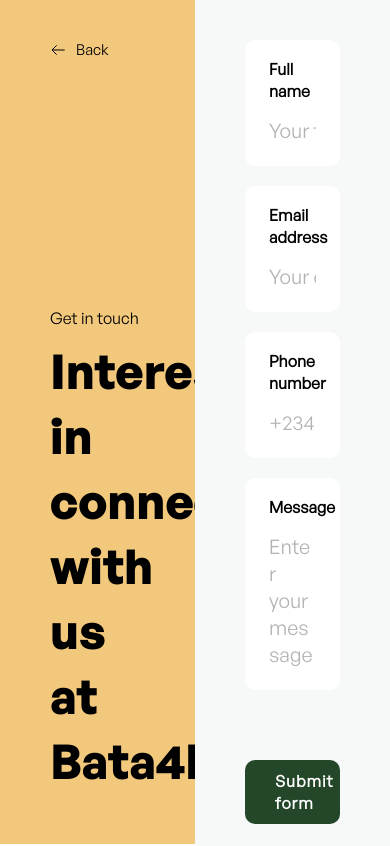
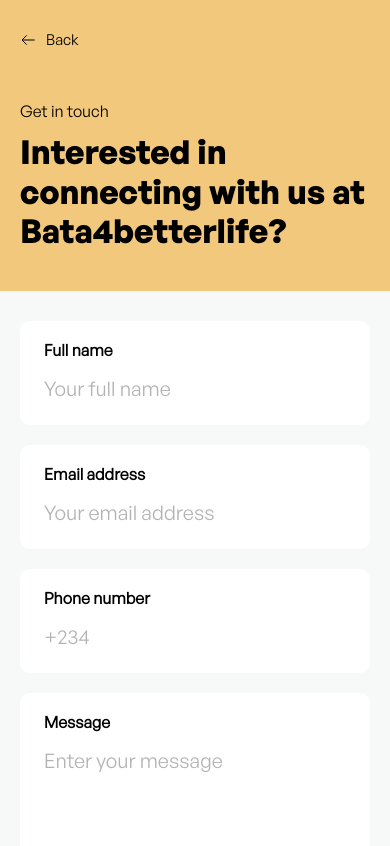
Before and after one commit to GainAfrica/bata4betterlife, a React (Vite) app: page /contact in a window 390 px wide. Shown: the top 846 px of the page. Built offline with nearby package versions, Linux system fonts and the light colour scheme.

Commit message:
feat: more responsiveness

```diff
--- a/src/styles/css/main.css
+++ b/src/styles/css/main.css
@@ -244,8 +244,14 @@
     padding-bottom: 0rem;
   }
 }
+@media screen and (max-width: 500px) {
+  .about {
+    padding: 10rem 3rem;
+  }
+}
 .general-form__container {
   min-height: 100vh;
+  display: flex;
 }
 .general-form__box {
   padding: 4rem 5rem 5rem;
@@ -353,6 +359,37 @@
   line-height: 2rem;
 }
 
+@media (max-width: 950px) {
+  .general-form__container {
+    flex-direction: column;
+    justify-content: center;
+    align-items: center;
+  }
+  .general-form__box {
+    position: relative;
+    height: auto;
+    gap: 50px;
+    width: 100%;
+    padding: 3rem 4rem 4rem;
+  }
+  .general-form__title {
+    font-size: 3.3rem;
+    line-height: 120%;
+  }
+  .general-form__form {
+    margin-left: initial;
+    width: 100%;
+    padding: 3rem 4rem 4rem;
+  }
+}
+@media (max-width: 450px) {
+  .general-form__box {
+    padding: 3rem 2rem 4rem;
+  }
+  .general-form__form {
+    padding: 3rem 2rem 4rem;
+  }
+}
 .hero {
   background: url(../../assets/images/hero.png);
   background-repeat: no-repeat;
@@ -621,6 +658,9 @@
   }
 }
 @media screen and (max-width: 500px) {
+  .services {
+    padding: 10rem 3rem;
+  }
   .services__box {
     grid-template-columns: 1fr;
     text-align: center;
@@ -729,6 +769,7 @@
   }
   .volunteer__container {
     align-items: center;
+    height: 45rem;
   }
   .volunteer__box {
     height: 28rem;
@@ -736,6 +777,26 @@
   }
   .volunteer__title {
     font-size: 2.7rem;
+  }
+}
+@media screen and (max-width: 450px) {
+  .volunteer__container {
+    padding: 5rem 2rem;
+  }
+  .volunteer__box {
+    width: 100%;
+    padding: 10px;
+  }
+}
+@media screen and (max-width: 350px) {
+  .volunteer__para {
+    font-size: 1.3rem;
+  }
+  .volunteer__title {
+    font-size: 2rem;
+  }
+  .volunteer__btn {
+    font-size: 1.2rem;
   }
 }
 .header {
@@ -1002,4 +1063,22 @@
 .footer__link--heart {
   width: 20px;
   height: 20px;
+}
+
+@media screen and (max-width: 700px) {
+  .footer {
+    flex-direction: column;
+    align-items: start;
+    gap: 40px;
+  }
+  .footer__left {
+    gap: 20px;
+  }
+  .footer__left__top {
+    line-height: 120%;
+  }
+  .footer__right {
+    align-items: start;
+    gap: 20px;
+  }
 }/*# sourceMappingURL=main.css.map */
--- a/src/styles/sass/components/_about.scss
+++ b/src/styles/sass/components/_about.scss
@@ -130,7 +130,8 @@
   }
 }
 
-@media screen and (max-width: 450px) {
+@media screen and (max-width: 500px) {
   .about {
+    padding: 10rem 3rem;
   }
 }
--- a/src/styles/sass/components/_general-form.scss
+++ b/src/styles/sass/components/_general-form.scss
@@ -1,6 +1,7 @@
 .general-form {
   &__container {
     min-height: 100vh;
+    display: flex;
   }
 
   &__box {
@@ -124,3 +125,45 @@
     }
   }
 }
+
+// QUERIES
+@media (max-width: 950px) {
+  .general-form {
+    &__container {
+      flex-direction: column;
+      justify-content: center;
+      align-items: center;
+    }
+    &__box {
+      position: relative;
+      height: auto;
+      gap: 50px;
+      width: 100%;
+      padding: 3rem 4rem 4rem;
+    }
+
+    &__title {
+      font-size: 3.3rem;
+      line-height: 120%;
+    }
+
+    &__form {
+      margin-left: initial;
+      width: 100%;
+      padding: 3rem 4rem 4rem;
+    }
+  }
+}
+@media (max-width: 450px) {
+  .general-form {
+
+    &__box {
+      padding: 3rem 2rem 4rem;
+    }
+
+
+    &__form {
+      padding: 3rem 2rem 4rem;
+    }
+  }
+}
--- a/src/styles/sass/components/_services.scss
+++ b/src/styles/sass/components/_services.scss
@@ -130,6 +130,7 @@
 
 @media screen and (max-width: 500px) {
   .services {
+    padding: 10rem 3rem;
     &__box {
       grid-template-columns: 1fr;
       text-align: center;
```
Also changed, not shown: src/styles/sass/components/_volunteer.scss (+32 -4 lines), src/styles/sass/layout/_footer.scss (+23 -0 lines), 1 other file (tests, documents, lock files or other folders).
